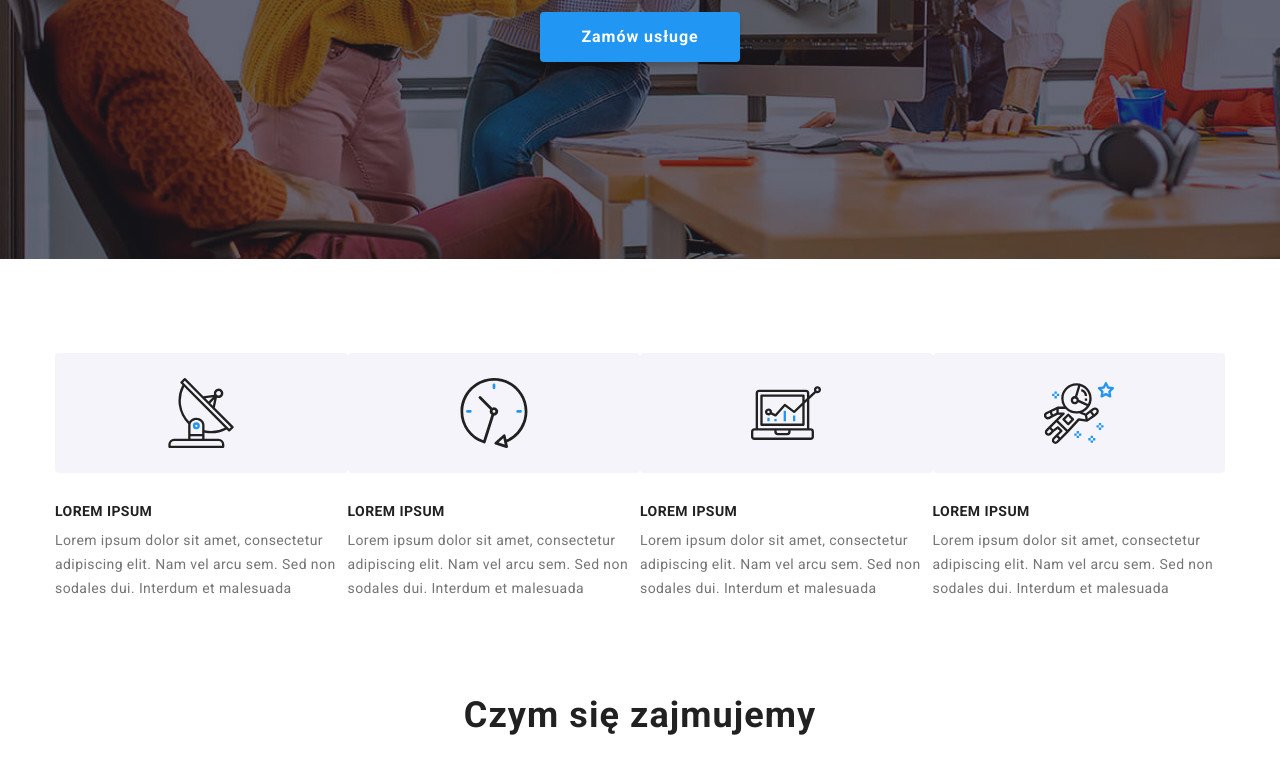
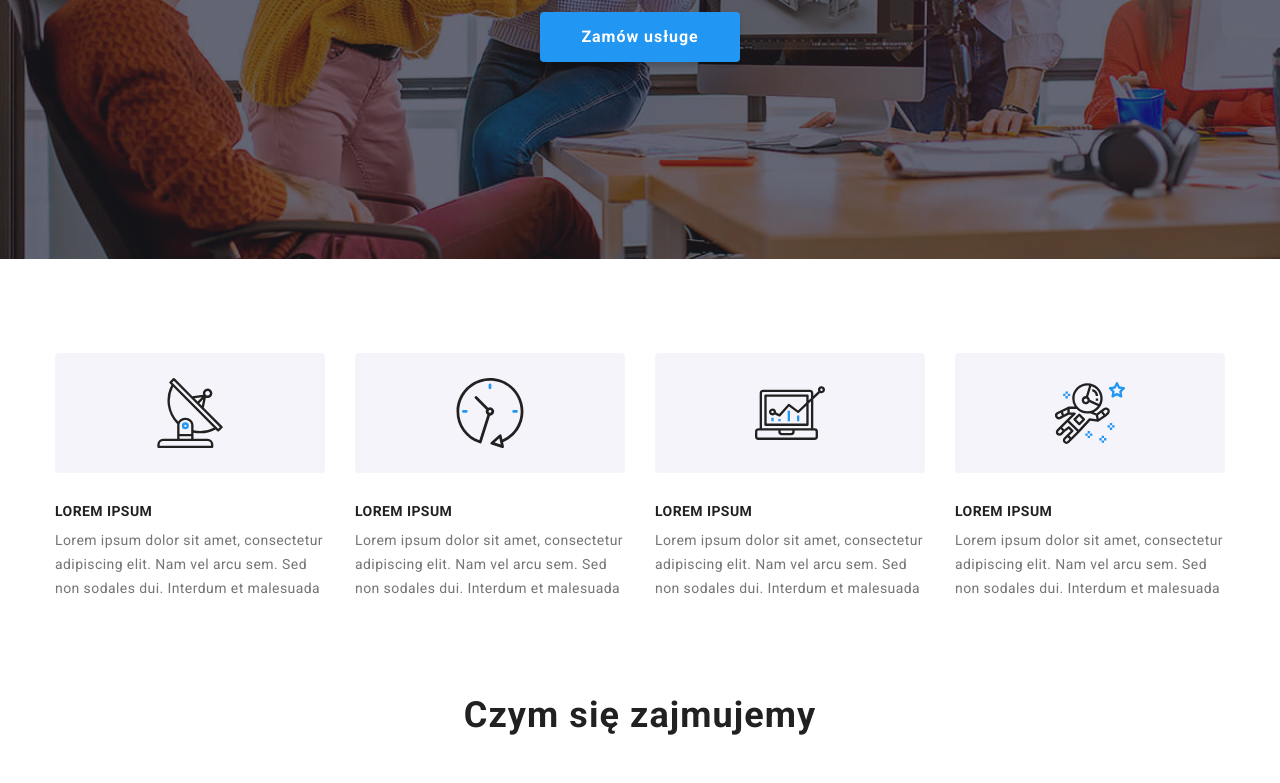
Before and after one commit to Majinmuszu/goit-markup-hw-08, a plain HTML site: page index.html in a window 1280 px wide. Shown: the part 421-1204 px from the top of the page. Drawn offline with Linux system fonts and the light colour scheme.

Commit message:
Zadanie domowe nr.8 v1.1
Drobne poprawki

```diff
--- a/sass/layout/_advantages.scss
+++ b/sass/layout/_advantages.scss
@@ -35,7 +35,7 @@
     border-radius: 4px;
   }
 }
-@media (min-width: 481px) and (max-width: 768px){
+@media (min-width: 481px) and (max-width: 960px){
   .advantages__list {
     display: flex;
     flex-wrap: wrap;
@@ -50,11 +50,17 @@
   }
 }
 
-@media (min-width: 769px){
+@media (min-width: 960px){
   .advantages__list {
     max-width: 1200px;
     display: flex;
     justify-content: space-between;
     padding-top: 94px;
   }
+  .advantages__item {
+    max-width: 270px;
+    &:not(:first-child){
+      margin-left: 30px;
+    }
+  }
 }
```
Also changed, not shown: css/main.css, css/main.min.css, 2 other files.
